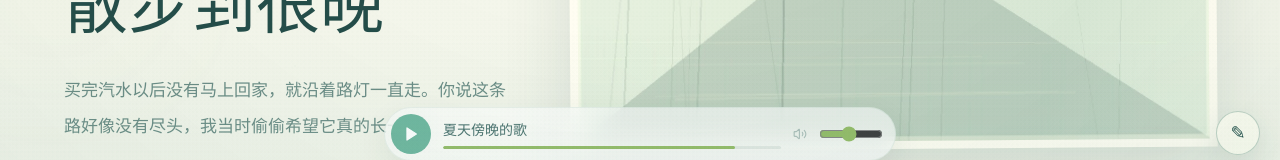
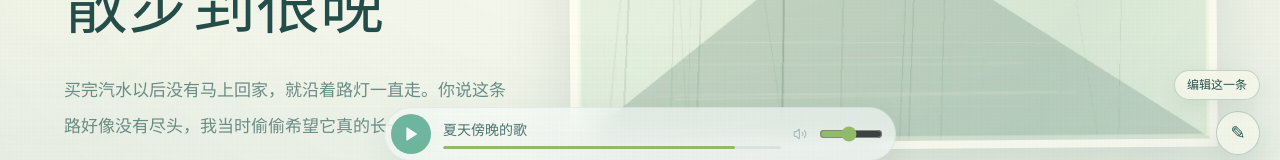
Before and after one commit to lyuxin0205-jpg/personal-love-site, a Next.js app: page /story/late-night-walk in a window 1280 px wide. Shown: the part 625-785 px from the top of the page. Built offline with nearby package versions, Linux system fonts and the light colour scheme; no server answers; the database is empty.

Commit message:
feat: add story detail edit entry

```diff
--- a/components/story-detail-view.tsx
+++ b/components/story-detail-view.tsx
@@ -5,6 +5,7 @@ import { useRef } from "react";
 import Image from "next/image";
 import Link from "next/link";
 import { AmbientLayers } from "@/components/ambient-layers";
+import { ItemEditLink } from "@/components/item-edit-link";
 import { MusicPlayer } from "@/components/music-player";
 import { Starfield } from "@/components/starfield";
 import { StoryNotFoundView } from "@/components/story-not-found-view";
@@ -115,6 +116,7 @@ export function StoryDetailView({ slug }: { slug: string }) {
           </section>
         </article>
       </motion.div>
+      <ItemEditLink section="story" item={item.slug} fixed />
       <MusicPlayer />
     </main>
   );
```
